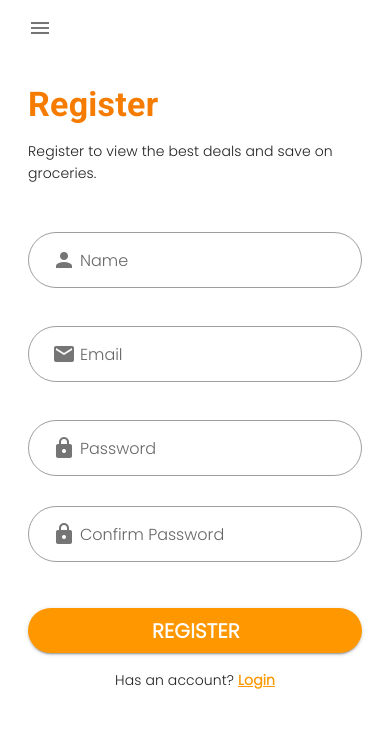
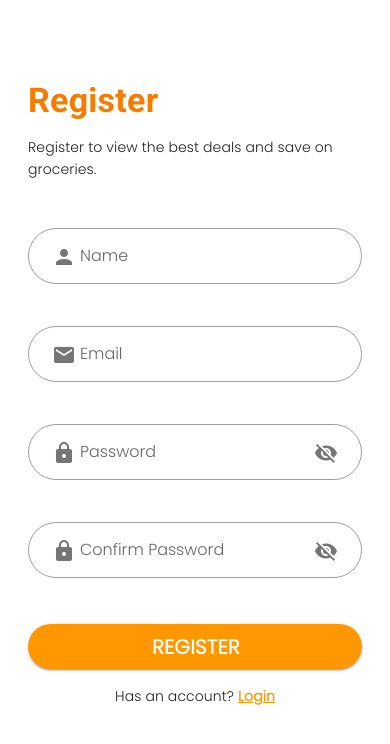
Before and after one commit to StefanKumarasinghe/supersavers-frontend-vuejs, a Vue app: page /register in a window 390 px wide. Shown: the top 744 px of the page. Built offline with nearby package versions, Linux system fonts and the light colour scheme; a web font is replaced by a local one.

Commit message:
Design for login/signup page and remove sidebar
- Remove sidebar for login/signup/home/resetpassword pages
- change the design for login/signup/resetpassword page

```diff
--- a/src/App.vue
+++ b/src/App.vue
@@ -4,11 +4,11 @@
     <Sidebar :drawer="drawer" ref="sidebar" />
 
     <!-- Toolbar with Menu Icon -->
-    <v-toolbar>
+    <v-toolbar v-if="showMenuButton()">
       <v-btn
         icon
         class=""
-        @click.stop="drawer = !drawer"
+        @click.stop="toggleSidebar"
       >
         <v-icon>mdi-menu</v-icon>
       </v-btn>
@@ -27,34 +27,44 @@ export default {
   },
   data() {
     return {
-      drawer: window.innerWidth >= 1280, // Show sidebar for screens 1280px and wider
+      drawer: window.innerWidth >= 1280,
     };
   },
   mounted() {
-    // Listen to window resize events to update the sidebar state
+    if (this.$route.path === '/' || this.$route.path === '/login') {
+      this.drawer = false;
+    }
     window.addEventListener('resize', this.handleResize);
-
-    // Listen to click events on the document to close the sidebar
     document.addEventListener('click', this.handleDocumentClick);
   },
   beforeDestroy() {
-    // Remove the resize event listener to prevent memory leaks
     window.removeEventListener('resize', this.handleResize);
-
-    // Remove the click event listener
     document.removeEventListener('click', this.handleDocumentClick);
   },
   methods: {
     handleResize() {
-      // Update the drawer state based on the window width
-      this.drawer = window.innerWidth >= 1280; // Show sidebar for screens 1280px and wider
+      this.drawer = window.innerWidth >= 1280;
+    },
+    toggleSidebar() {
+      this.drawer = !this.drawer;
     },
     handleDocumentClick(event) {
-      // Check if the click event target is outside the sidebar
-      const sidebarElement = this.$refs.sidebar?.$el;
-      if (sidebarElement && !sidebarElement.contains(event.target)) {
-        // If outside, close the sidebar
+      if (window.innerWidth < 1280) {
+        const sidebarElement = this.$refs.sidebar?.$el;
+        if (sidebarElement && !sidebarElement.contains(event.target)) {
+          this.drawer = false;
+        }
+      }
+    },
+    showMenuButton() {
+      // TODO: Change to -> If auth is not verified, set the drawer to false.
+      if (this.$route.path === '/login' || this.$route.path === '/' ||
+      this.$route.path === '/register' || this.$route.path === '/forgotpassword' ||
+      this.$route.path === '/resetpassword') {
         this.drawer = false;
+        return false;
+      } else {
+        return true;
       }
     },
   },
--- a/src/ForgotPassword.vue
+++ b/src/ForgotPassword.vue
@@ -3,20 +3,18 @@
       <v-main>
         <!-- Reset Password Form -->
         <v-container fluid>
-          <v-row align="center" justify="center" class="">
+          <v-row align="center" justify="center" class="mt-5 py-5">
             <v-col cols="12" md="6" lg="6">
               <v-card-title class="font-weight-bold orange--text text--darken-2 text-h4">Reset Password</v-card-title>
               <v-card-text class="text-lg-h6 font-weight-light">Enter your email to reset the password.</v-card-text>
               <v-card-text class="my-4">
                 <v-form ref="loginForm" @submit.prevent="submitRegistration">
                   <v-text-field
-                    class="text-lg-h6 mb-2"
                     v-model="email"
                     :rules="emailRules"
                     label="Email"
                     required
                     prepend-inner-icon="mdi-email"
-                    solo
                     flat
                     rounded
                     outlined
--- a/src/Login.vue
+++ b/src/Login.vue
@@ -1,3 +1,4 @@
+<!-- eslint-disable vue/multi-word-component-names -->
 <template>
   <v-app>
     <v-main>
@@ -10,33 +11,31 @@
             <v-card-text class="my-4">
               <v-form ref="loginForm" v-on:submit.prevent="submitLogin">
                 <v-text-field
-                  class="text-lg-h6 mb-2"
                   v-model="username"
                   :rules="usernameRules"
                   label="Username"
                   required
                   prepend-inner-icon="mdi-email"
-                  solo
                   flat
                   rounded
                   outlined
                 ></v-text-field>
+                <div class="text-end mb-1 me-2"><router-link to="forgotpassword" class="font-weight-bold orange--text text-decoration-underline">Forgot password?</router-link></div>
                 <v-text-field
-                  class="text-lg-h6"
                   v-model="password"
                   label="Password"
                   :rules="passwordRules"
                   required
-                  type="password"
                   prepend-inner-icon="mdi-lock"
-                  solo
+                  :append-icon="showPassword ? 'mdi-eye' : 'mdi-eye-off'"
+                  :type="showPassword ? 'text' : 'password'"
+                  @click:append="showPassword = !showPassword"
                   flat
                   rounded
                   outlined
                 ></v-text-field>
                 <v-btn color="orange" class="white--text mt-4 text-h6 font-weight-bold" width="100%" rounded height="45" @click="submitLogin">Login</v-btn>
                 <p class="text-center mt-4">Don't have an account? <router-link to="register" class="font-weight-bold orange--text text-decoration-underline">Register</router-link></p>
-                <p class="text-center">Forgot password? <router-link to="forgotpassword" class="font-weight-bold orange--text text-decoration-underline">Reset</router-link></p>
               </v-form>
             </v-card-text>
           </v-col>
@@ -93,6 +92,7 @@ export default {
         },
       ],
       password: '',
+      showPassword: false,
       passwordRules: [
         (value) => {
           if (value?.length >= 8) return true;
@@ -167,13 +167,13 @@ export default {
           } else {
             // Handle non-successful response
 
-            this.error = data.statusText;
+            this.error = response.statusText;
             this.snackbar = true;
           }
         } catch (error) {
 
           // Handle error
-          this.error = data.statusText;
+          //this.error = response.statusText;
           this.snackbar = true;
         }
       }
@@ -184,6 +184,6 @@ export default {
 
 <style>
 .v-application .v-application--wrap {
-    min-height: 0vh;
+  min-height: 0vh;
 }
 </style>
--- a/src/Register.vue
+++ b/src/Register.vue
@@ -1,60 +1,60 @@
+<!-- eslint-disable vue/multi-word-component-names -->
 <template>
   <v-app>
     <v-main>
       <!-- Register Form -->
       <v-container fluid>
-        <v-row align="center" justify="center" class="">
+        <v-row align="center" justify="center" class="mt-5 py-5">
           <v-col cols="12" md="6" lg="6">
             <v-card-title class="font-weight-bold orange--text text--darken-2 text-h4">Register</v-card-title>
             <v-card-text class="text-lg-h6 font-weight-light">Register to view the best deals and save on groceries.</v-card-text>
             <v-card-text class="my-4">
               <v-form ref="loginForm" v-on:submit.prevent="submitLogin">
                 <v-text-field
-                  class="text-lg-h6 mb-2"
+                  class="mb-3"
                   v-model="username"
                   :rules="nameRules"
                   label="Name"
                   required
                   prepend-inner-icon="mdi-account"
-                  solo
                   flat
                   rounded
                   outlined
                 ></v-text-field>
                 <v-text-field
-                  class="text-lg-h6 mb-2"
+                  class="mb-3"
                   v-model="email"
                   :rules="emailRules"
                   label="Email"
                   required
                   prepend-inner-icon="mdi-email"
-                  solo
                   flat
                   rounded
                   outlined
                 ></v-text-field>
                 <v-text-field
-                  class="text-lg-h6"
+                  class="mb-3"
                   v-model="password"
                   label="Password"
                   :rules="passwordRules"
                   required
-                  type="password"
                   prepend-inner-icon="mdi-lock"
-                  solo
+                  :append-icon="showPassword ? 'mdi-eye' : 'mdi-eye-off'"
+                  :type="showPassword ? 'text' : 'password'"
+                  @click:append="showPassword = !showPassword"
                   flat
                   rounded
                   outlined
                 ></v-text-field>
                 <v-text-field
-                  class="text-lg-h6"
                   v-model="confirmPassword"
                   label="Confirm Password"
                   :rules="confirmPasswordRules"
                   required
-                  type="password"
                   prepend-inner-icon="mdi-lock"
-                  solo
+                  :append-icon="showConfirmPassword ? 'mdi-eye' : 'mdi-eye-off'"
+                  :type="showConfirmPassword ? 'text' : 'password'"
+                  @click:append="showConfirmPassword = !showConfirmPassword"
                   flat
                   rounded
                   outlined
@@ -81,8 +81,7 @@
         <v-snackbar v-model="snackbar" color="white" dark>
           <v-row align="center" justify="center" class="ma-0">
             <v-col cols="12" sm="10" md="8" lg="6" class="black--text font-weight-bold text-center">
-      {{ this.error }}
-
+              sdf{{ this.error }}
             </v-col>
             <v-btn
                 color="pink"
@@ -93,7 +92,6 @@
             </v-btn>
           </v-row>
         </v-snackbar>
-
       </v-container>
     </v-main>
   </v-app>
@@ -119,11 +117,12 @@ export default {
       email: '',
       emailRules: [
         value => {
-          if (/^[a-z.-]+@[a-z.-]+\.[a-z]+$/i.test(value)) return true
+          if (/^[0-9a-z.-]+@[a-z.-]+\.[a-z]+$/i.test(value)) return true
           return 'Must be a valid e-mail.'
         },
       ],
       password: '',
+      showPassword: false,
       passwordRules: [
         value => {
           if (value?.length >= 8) return true;
@@ -131,6 +130,7 @@ export default {
         }
       ],
       confirmPassword: '',
+      showConfirmPassword: false,
       confirmPasswordRules: [
         value => {
           if (this.password == value) return true;
@@ -212,7 +212,7 @@ export default {
         }
       } catch (error) {
         console.error('Registration failed:', error);
-        this.error = response.statusText;
+        //this.error = response.statusText;
         this.snackbar = true;
       }
     },
```
Also changed, not shown: src/ResetPassword.vue (+10 -7 lines). Lines whose indentation alone changed are shown as unchanged.
